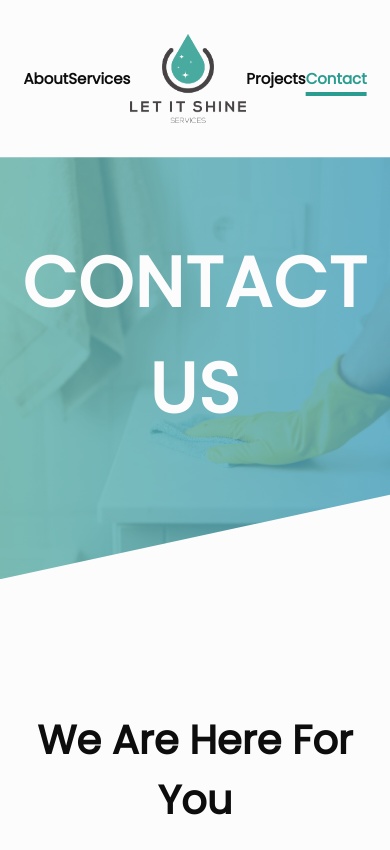
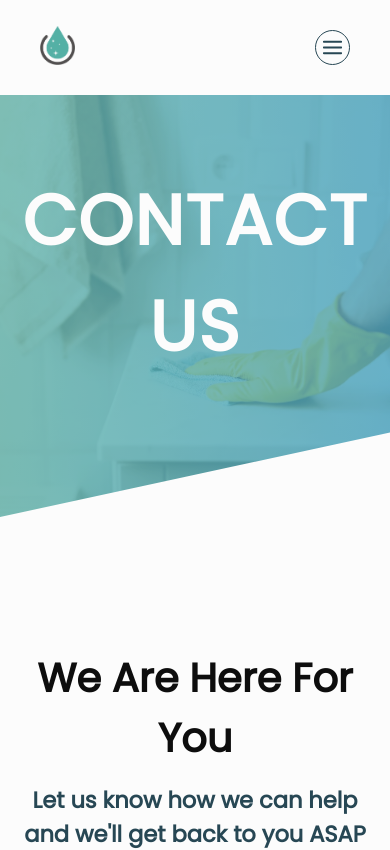
Before and after one commit to rodrigodelascio/let-it-shine, a React (Create React App) app: page /contact in a window 390 px wide. Shown: the top 850 px of the page. Built offline with nearby package versions, Linux system fonts and the light colour scheme.

Commit message:
make navbar fully responsive

```diff
--- a/src/components/common/Navbar.js
+++ b/src/components/common/Navbar.js
@@ -1,6 +1,7 @@
 import { useState } from "react";
 import { NavLink } from "react-router-dom";
 import logo from "../../assets/images/Logo_Let_It_Shine.png";
+import mobileLogo from "../../assets/images/mobileLogo.png";
 import { CgMenu, CgClose } from "react-icons/cg";
 import styles from "./Navbar.module.css";
 
@@ -14,6 +15,7 @@ const Navbar = () => {
   };
 
   const navActiveStyle = ({ isActive }) => {
+    if (!isMobile)
       return {
         color: isActive ? "var(--clr-green)" : "",
         pointerEvents: isActive ? "none" : "auto",
@@ -22,15 +24,27 @@ const Navbar = () => {
         textUnderlineOffset: isActive ? "0.75rem" : "",
         textDecorationColor: isActive ? "var(--clr-green)" : "",
       };
+    else
+      return {
+        color: isActive ? "var(--clr-yellow)" : "",
+        pointerEvents: isActive ? "none" : "auto",
+      };
   };
 
   return (
     <div>
       <nav className={styles["navbar-wrapper"]}>
+        <NavLink to="/">
+          <img
+            src={mobileLogo}
+            alt="mobile logo"
+            className={styles["responsive-nav-logo"]}
+          />
+        </NavLink>
         <ul
           className={
             !isMobile
-              ? styles["navbar-container"]
+              ? `${styles["navbar-container"]} ${styles["responsive-navbar-reverse"]} `
               : `${styles["navbar-container"]} ${styles["responsive-navbar"]}`
           }
         >
--- a/src/components/common/Navbar.module.css
+++ b/src/components/common/Navbar.module.css
@@ -3,6 +3,10 @@
   justify-content: space-between;
   align-items: center;
   padding: 4vh 6vw;
+}
+
+.responsive-nav-logo {
+  display: none;
 }
 
 .nav-link {
@@ -48,6 +52,15 @@
   transform: scale(1.15);
 }
 
+.hamburger-menu-icon {
+  border: solid 1.5px var(--clr-darkblue);
+  color: var(--clr-darkblue);
+  border-radius: 50%;
+  padding: 0.5rem;
+  width: 3.5rem;
+  height: 3.5rem;
+}
+
 .hamburger-menu-icon,
 .hamburger-close-icon {
   cursor: pointer;
@@ -58,7 +71,89 @@
   display: none;
 }
 
-/*
+/* MEDIA QUERIES */
+@keyframes navlinksSlideDown {
+  0% {
+    transform: translateY(-100%);
+  }
+  100% {
+    transform: translateY(0);
+  }
+}
+
+@media screen and (max-width: 768px) {
+  .navbar-wrapper {
+    margin-bottom: 3rem;
+  }
+
+  .responsive-nav-logo {
+    display: block;
+    width: 35px;
+    cursor: pointer;
+    opacity: 0.8;
+    position: absolute;
+    left: 4rem;
+    top: 2.55rem;
+    transition: all 0.3s ease-in-out;
+  }
+
+  .responsive-nav-logo:hover {
+    transform: scale(1.15);
+  }
+
+  .navbar-container :nth-child(3) {
+    display: none;
+  }
+
+  .navbar-container {
+    display: none;
+  }
+
+  .responsive-navbar {
+    display: flex;
+    width: 100%;
+    background: var(--clr-darkblue);
+    flex-direction: column;
+    align-items: center;
+    justify-content: center;
+    position: absolute;
+    top: 0;
+    left: 0;
+    line-height: 4.5rem;
+    z-index: 1;
+  }
+
+  .nav-link {
+    color: var(--clr-white);
+  }
+
+  .responsive-navbar {
+    animation: navlinksSlideDown 1s ease-in-out;
+  }
+
+  .nav-link::after {
+    background-color: var(--clr-yellow);
+  }
+
+  .nav-link:hover,
+  .nav-link:active {
+    color: var(--clr-yellow);
+  }
+
+  .hamburger-menu-container {
+    display: flex;
+    justify-content: right;
+    padding: 3rem 4rem 0 0;
+    z-index: 0;
+  }
+
+  .hamburger-close-icon {
+    color: var(--clr-white);
+    display: flex;
+    position: absolute;
+    right: 4rem;
+    top: 3rem;
+  }
 
   .hamburger-close-icon:hover,
   .hamburger-menu-icon:hover {
@@ -67,43 +162,11 @@
   }
 
   .hamburger-close-icon:hover {
-  color: #bde3df;
+    color: var(--clr-yellow);
   }
 
   .hamburger-menu-icon:hover {
-  color: #438451;
+    color: var(--clr-blue);
+    border: solid var(--clr-green);
   }
-
-.responsive-navbar {
-  width: 87.8vw;
-  background: #0c0c0c;
-  color: #fcfcfc;
-  flex-direction: column;
-  align-items: center;
-  justify-content: center;
-  position: absolute;
-  top: -2%;
-  left: 0;
-  line-height: 3.5rem;
-  transition: 2s;
-  transform: translateY(-100vh);
 }
-
-.responsive-navbar :nth-child(3) {
-  display: none;
-}
-
-.hamburger-menu-container {
-  display: flex;
-  justify-content: right;
-  padding: 2.5% 6.1%;
-}
-
-.hamburger-close-icon {
-  display: flex;
-  position: absolute;
-  right: 6%;
-  top: 10%;
-}
-
-*/
```
Also changed, not shown: src/assets/images/mobileLogo.png (added). Lines whose indentation alone changed are shown as unchanged.
